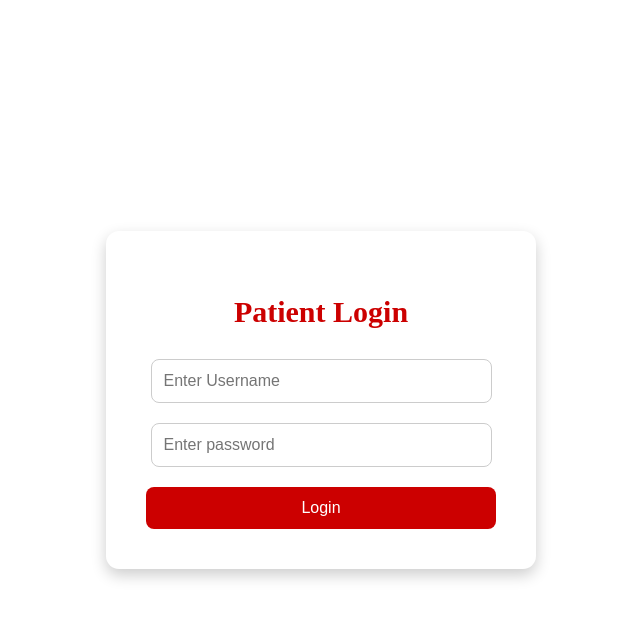
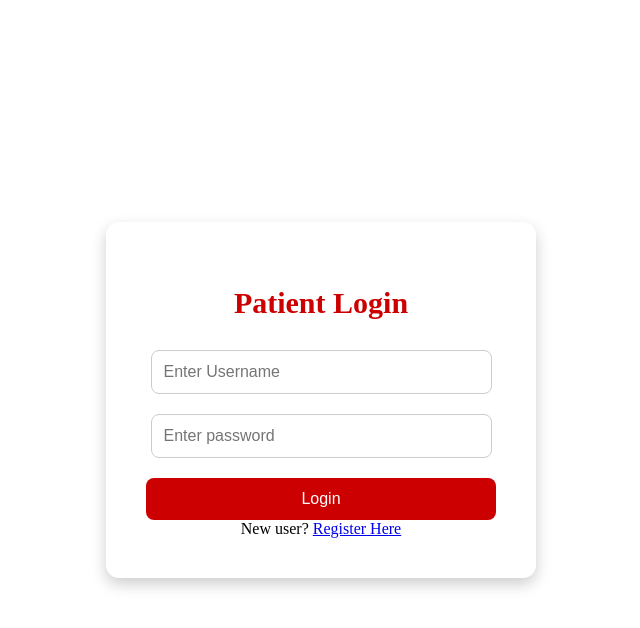
Before and after one commit to Shrilesh-Dhobale/Blood-Bank, a Django app: template bloodbank/templates/patient_login.html in a window 1280 px wide. Shown: the top 628 px of the page, without its empty margins (319-959 px from the left). Run offline with Django 5.2, Linux system fonts and the light colour scheme; the template is opened without the code that fills it, so the values that code supplies are empty.

Commit message:
link added

```diff
--- a/bloodbank/templates/patient_login.html
+++ b/bloodbank/templates/patient_login.html
@@ -14,6 +14,10 @@
             <input type="password" placeholder="Enter password" required/>
             <button type="submit">Login</button>
         </form>
+        <div class="register-section">
+        <span>New user?</span>
+        <a href="patient_register.html">Register Here</a>
+        </div>
     </div>
 </body>
 </html>
```
